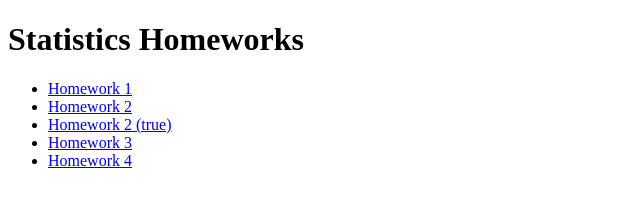
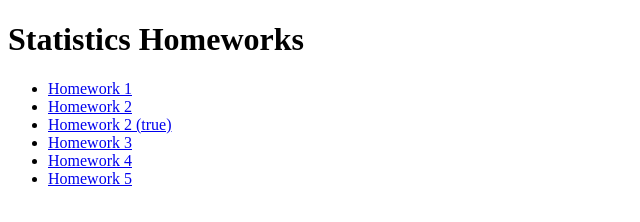
Before and after one commit to GiuliaMengoni/Statistics-Homeworks, a plain HTML site: page index.html in a window 1280 px wide. Shown: the whole page, without its empty margins (0-640 px from the left). Drawn offline with Linux system fonts and the light colour scheme.

Commit message:
Update index.html

```diff
--- a/index.html
+++ b/index.html
@@ -12,6 +12,7 @@
     <li><a href="Homework%202%20%28true%29/">Homework 2 (true)</a></li>
     <li><a href="Homework%203/">Homework 3</a></li>
     <li><a href="Homework%204/">Homework 4</a></li>
+    <li><a href="Homework%205/">Homework 5</a></li>
   </ul>
 </body>
 </html>
```
